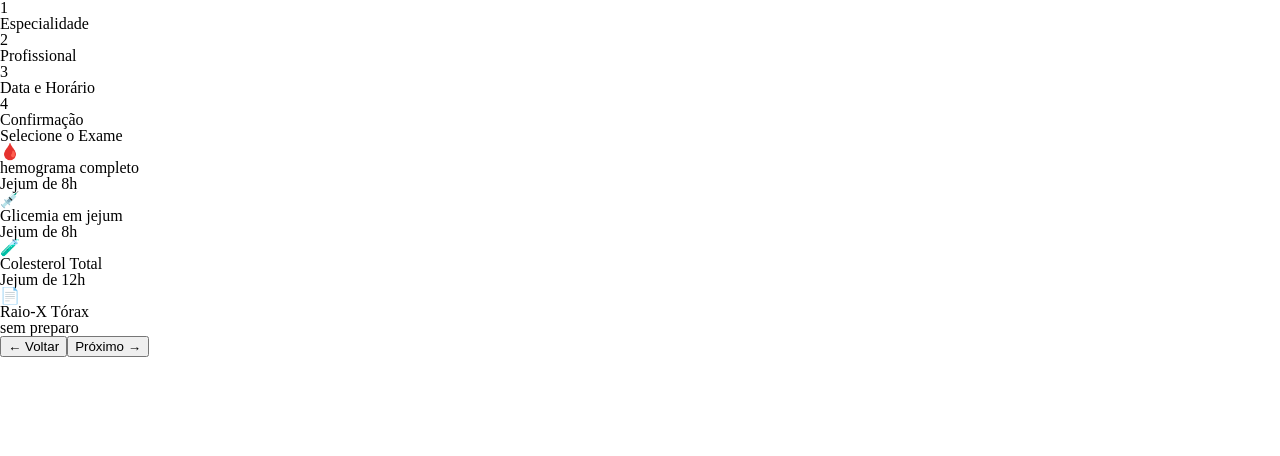
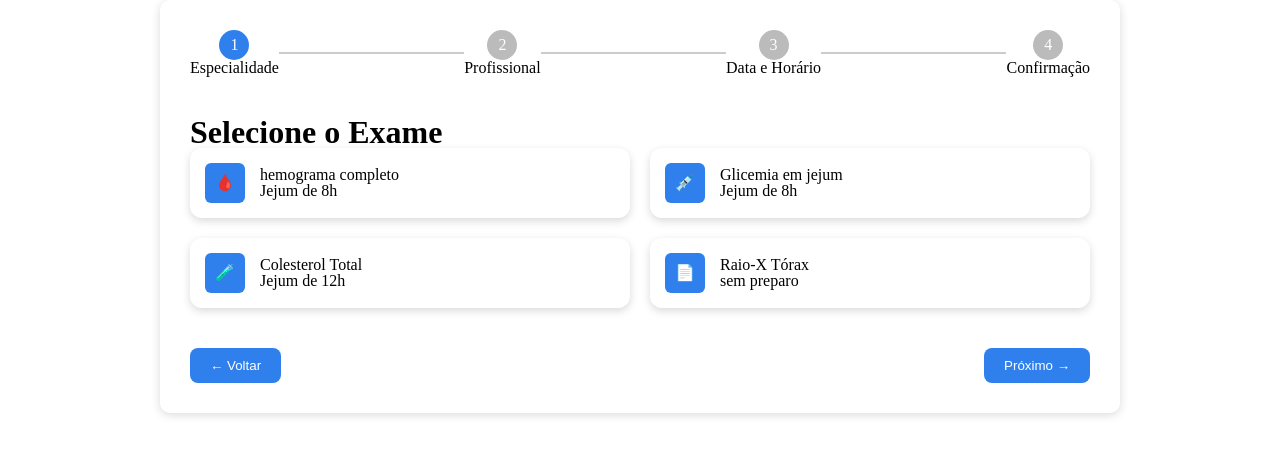
Before and after one commit to UBS-Digital/Trabalho-hackaton, a Vue app: page /agendar-exame in a window 1280 px wide. Shown: the top 456 px of the page. Built offline with nearby package versions, Linux system fonts and the light colour scheme.

Commit message:
30/07/26

```diff
--- a/src/components/Produtos/appHeader.vue
+++ b/src/components/Produtos/appHeader.vue
@@ -9,9 +9,9 @@ import { RouterLink } from 'vue-router';
      <nav>
 
       <RouterLink to="/">Home</RouterLink>
-      <RouterLink to="/agendar-consulta">AgendarConsulta</RouterLink>
-      <RouterLink to="/agendar-exame">AgendarExame</RouterLink>
-      <RouterLink to="/medico-familiar">MedicoFamiliar</RouterLink>
+      <RouterLink to="/agendar-consulta">Agendar-Consulta</RouterLink>
+      <RouterLink to="/agendar-exame">Agendar-Exame</RouterLink>
+      <RouterLink to="/medico-familiar">Medico-Familiar</RouterLink>
 
     </nav>
 
--- a/src/views/AgendarExameView.vue
+++ b/src/views/AgendarExameView.vue
@@ -112,3 +112,125 @@ function selecionar(exame){
 
 
 </template>
+<style scoped>
+
+.container{
+    width:900px;
+    margin:auto;
+    background:white;
+    padding:30px;
+    border-radius:10px;
+    box-shadow:0 2px 10px rgba(0,0,0,.15);
+}
+.container h2{
+    font-size: 2rem;
+    font-weight: bolder;
+}
+
+.stepper{
+    display:flex;
+    align-items:center;
+    justify-content:space-between;
+    margin-bottom:40px;
+}
+
+.step{
+    display:flex;
+    flex-direction:column;
+    align-items:center;
+}
+
+.step span{
+    width:30px;
+    height:30px;
+    border-radius:50%;
+    background:#bbb;
+    color:white;
+    display:flex;
+    justify-content:center;
+    align-items:center;
+}
+
+.step.ativo span{
+    background:#2f80ed;
+}
+
+.linha{
+    flex:1;
+    height:2px;
+    background:#ccc;
+}
+
+.cards{
+
+    display:grid;
+    grid-template-columns:repeat(2,1fr);
+    gap:20px;
+
+}
+
+.card{
+
+    display:flex;
+    align-items:center;
+    gap:15px;
+
+    padding:15px;
+
+    border-radius:12px;
+
+    background:white;
+
+    cursor:pointer;
+
+    box-shadow:0 3px 8px rgba(0,0,0,.15);
+
+    transition:.3s;
+
+}
+
+.card:hover{
+    transform:scale(1.02);
+}
+
+.card.selecionado{
+    border:2px solid #2f80ed;
+}
+
+.icone{
+
+    width:40px;
+    height:40px;
+
+    background:#2f80ed;
+
+    color:white;
+
+    display:flex;
+    justify-content:center;
+    align-items:center;
+
+    border-radius:6px;
+
+}
+
+.botoes{
+
+    display:flex;
+    justify-content:space-between;
+    margin-top:40px;
+
+}
+
+button{
+
+    padding:10px 20px;
+    border:none;
+    border-radius:8px;
+    background:#2f80ed;
+    color:white;
+    cursor:pointer;
+
+}
+
+</style>
```
